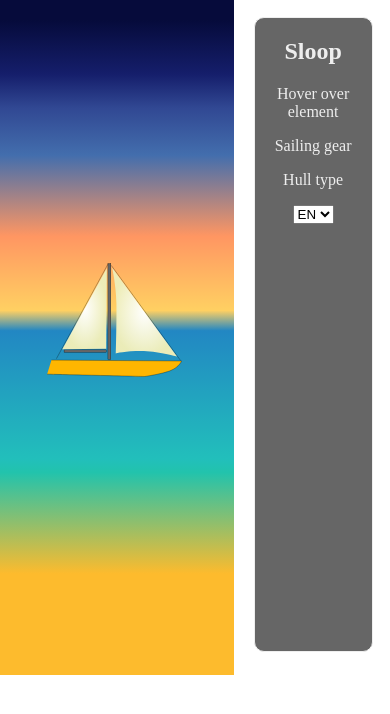
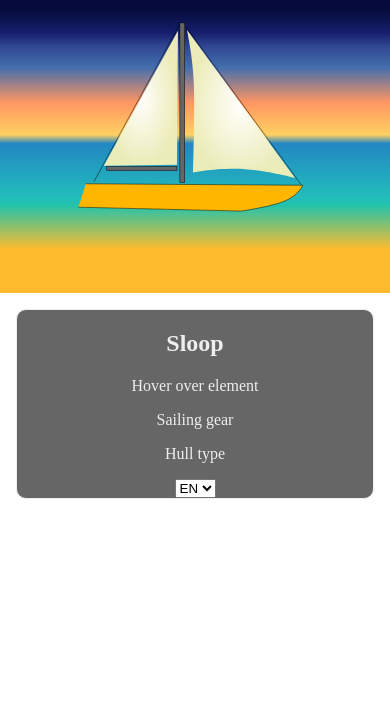
Before and after one commit to FalixRe/falixre.github.io, a plain HTML site: page index.html in a window 390 px wide. Drawn offline with Linux system fonts and the light colour scheme.

Commit message:
Update style.css
Fixing display on mobiles

```diff
--- a/css/style.css
+++ b/css/style.css
@@ -7,9 +7,6 @@ section#visualization {
   background: -webkit-linear-gradient(0deg, rgba(253,187,45,1) 15%, rgba(34,195,172,1) 30%, rgba(34,191,187,1) 32%, rgba(34,135,195,1) 51%, rgba(255,208,98,1) 54%, rgba(255,182,98,1) 59%, rgba(255,150,98,1) 65%, rgba(67,110,173,1) 77%, rgba(49,72,147,1) 84%, rgba(21,30,107,1) 89%, rgba(6,11,59,1) 97%);
   background: linear-gradient(0deg, rgba(253,187,45,1) 15%, rgba(34,195,172,1) 30%, rgba(34,191,187,1) 32%, rgba(34,135,195,1) 51%, rgba(255,208,98,1) 54%, rgba(255,182,98,1) 59%, rgba(255,150,98,1) 65%, rgba(67,110,173,1) 77%, rgba(49,72,147,1) 84%, rgba(21,30,107,1) 89%, rgba(6,11,59,1) 97%);
   filter: progid:DXImageTransform.Microsoft.gradient(startColorstr="#fdbb2d",endColorstr="#060b3b",GradientType=1);
-  display: inline-block;
-  width: 60vw;
-  height: 80vh;
 }
 
 section#visualization svg {
@@ -26,10 +23,6 @@ section#panel {
   margin: 2vh 4vw;
   border: 1px solid;
   border-radius: 10px;
-  display: inline-block;
-  width: 30vw;
-  height: 75vh;
-  vertical-align: top;
 }
 
 .sail {
```
